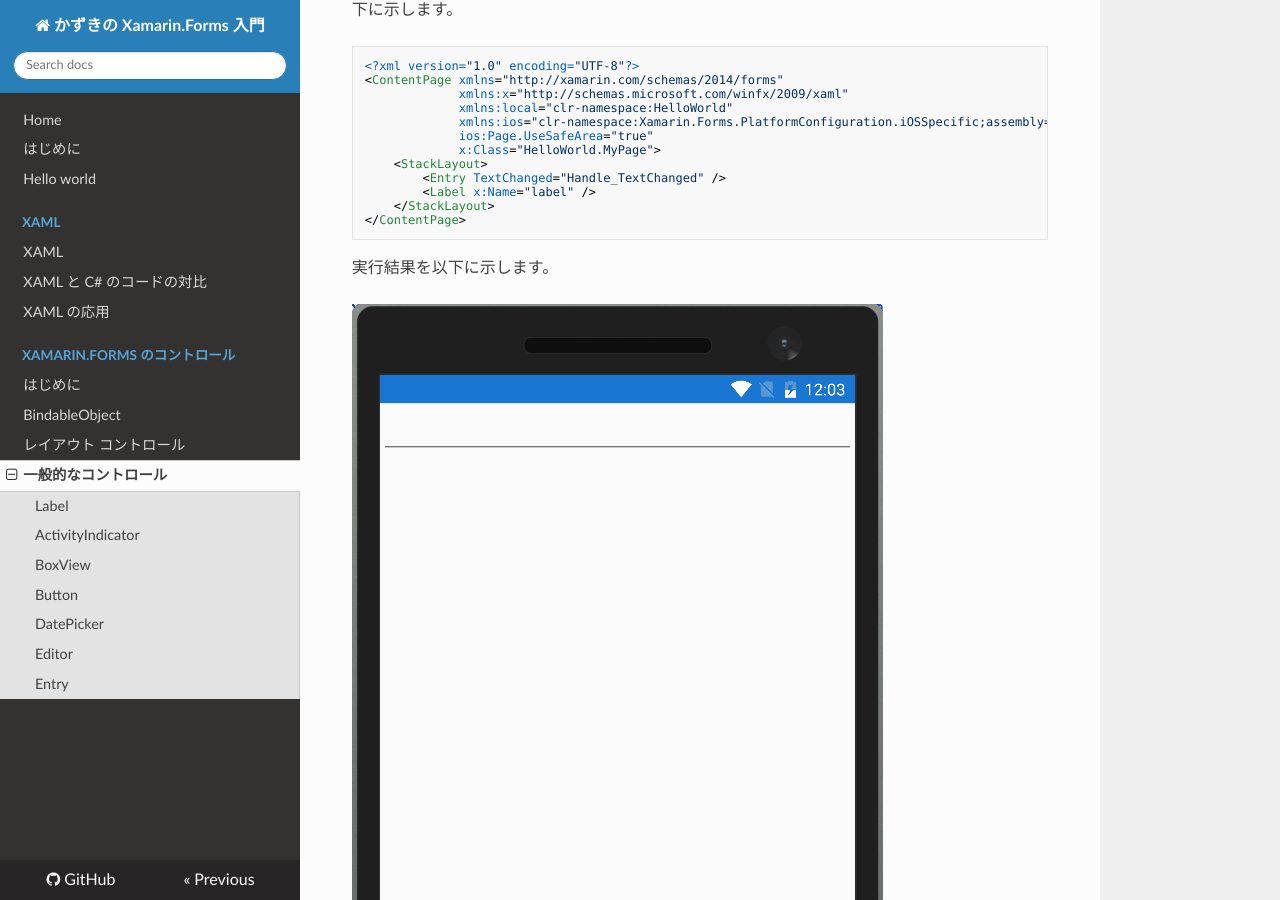
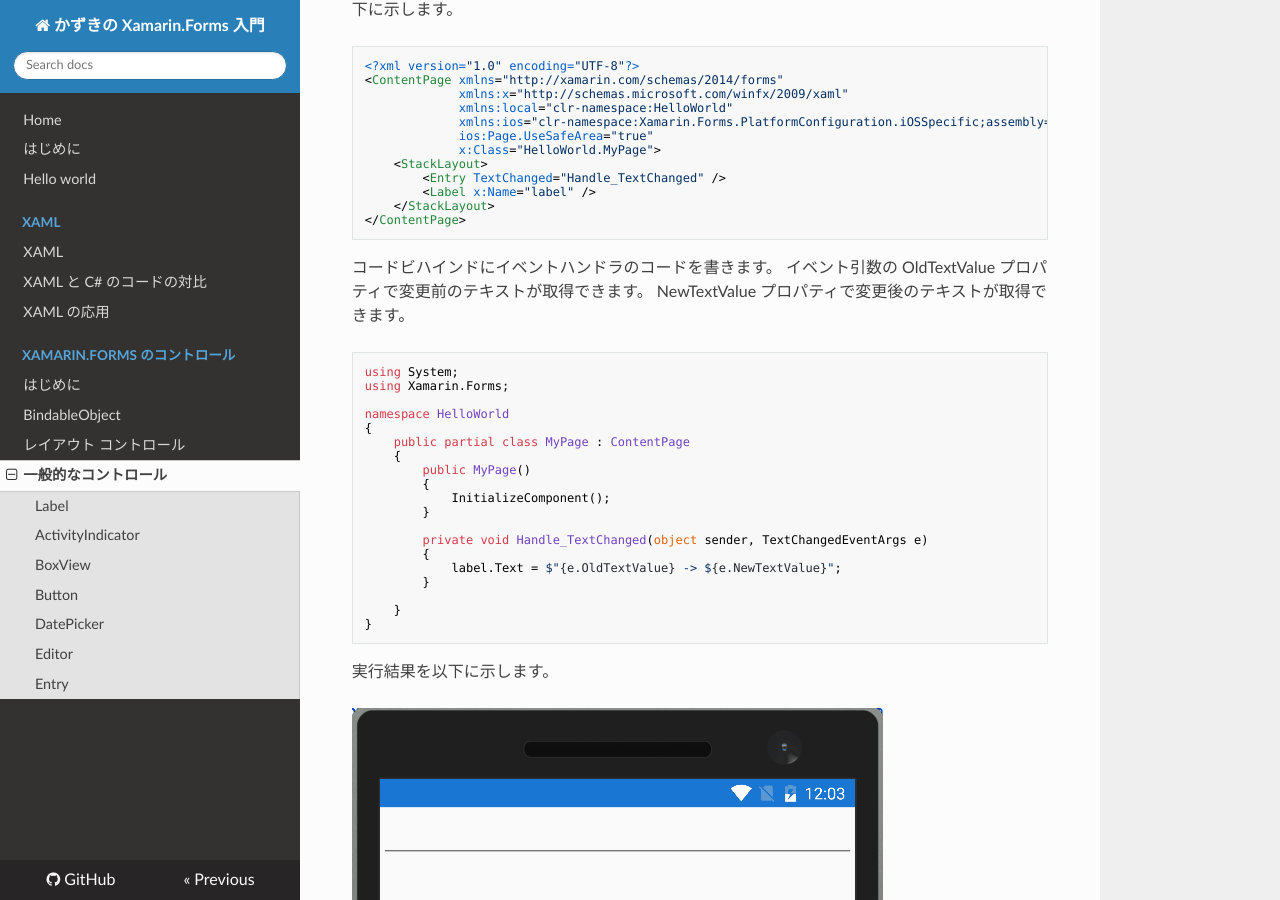
Before and after one commit to runceel/xfedu, an MkDocs documentation site: the page built from docs/04.controls/common-controls.md, in a window 1280 px wide and 900 px high, scrolled down 43886 px. Built offline with MkDocs 1.6.1, drawn with Linux system fonts in a browser that asks for light colours; nearby versions of some CDN libraries; old or Windows-style settings are respelled for this version of MkDocs.

Commit message:
add code behind

````diff
--- a/docs/04.controls/common-controls.md
+++ b/docs/04.controls/common-controls.md
@@ -617,6 +617,32 @@ Entry コントロールは 1 行表示のテキストを入力するための
 </ContentPage>
 ```
 
+コードビハインドにイベントハンドラのコードを書きます。
+イベント引数の OldTextValue プロパティで変更前のテキストが取得できます。
+NewTextValue プロパティで変更後のテキストが取得できます。
+
+```cs
+using System;
+using Xamarin.Forms;
+
+namespace HelloWorld
+{
+    public partial class MyPage : ContentPage
+    {
+        public MyPage()
+        {
+            InitializeComponent();
+        }
+
+        private void Handle_TextChanged(object sender, TextChangedEventArgs e)
+        {
+            label.Text = $"{e.OldTextValue} -> ${e.NewTextValue}";
+        }
+
+    }
+}
+```
+
 実行結果を以下に示します。
 
 ![Android Entry TextChanged](images/android-entry-textchanged.gif)
````
